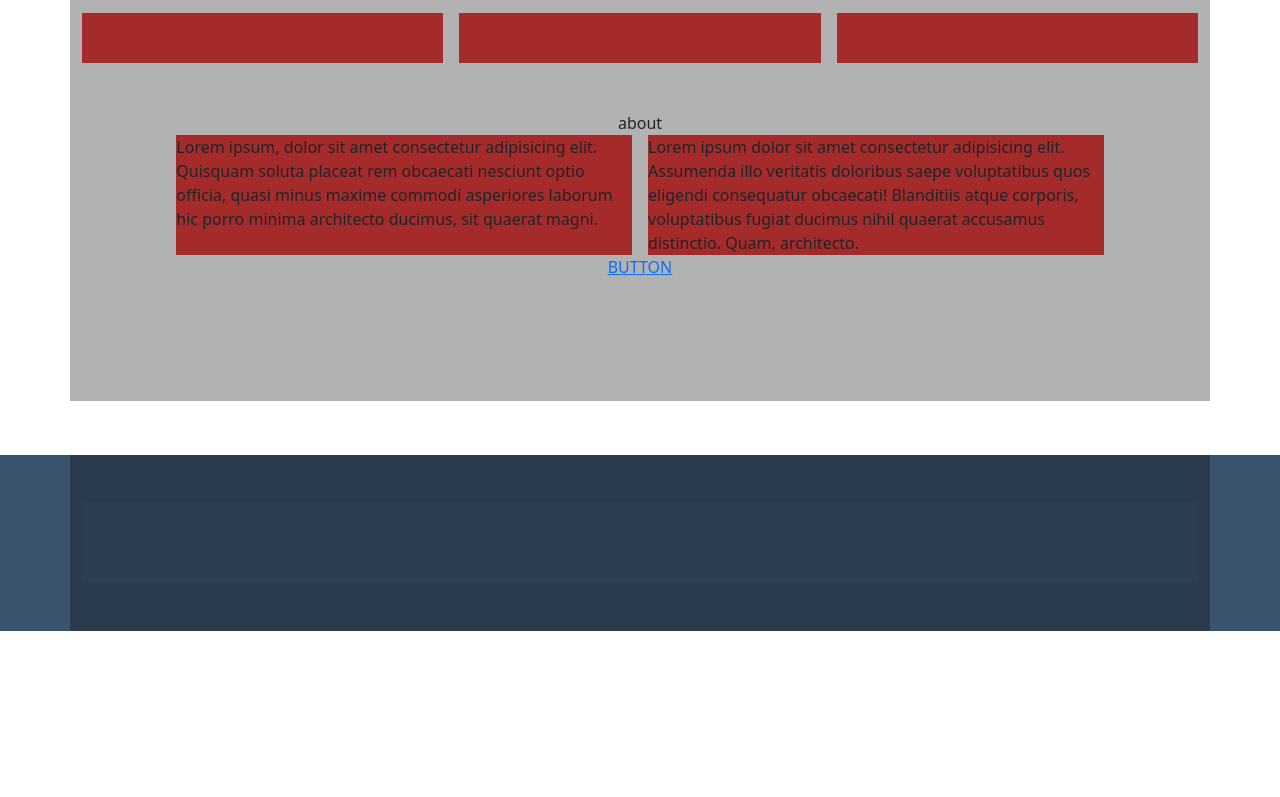
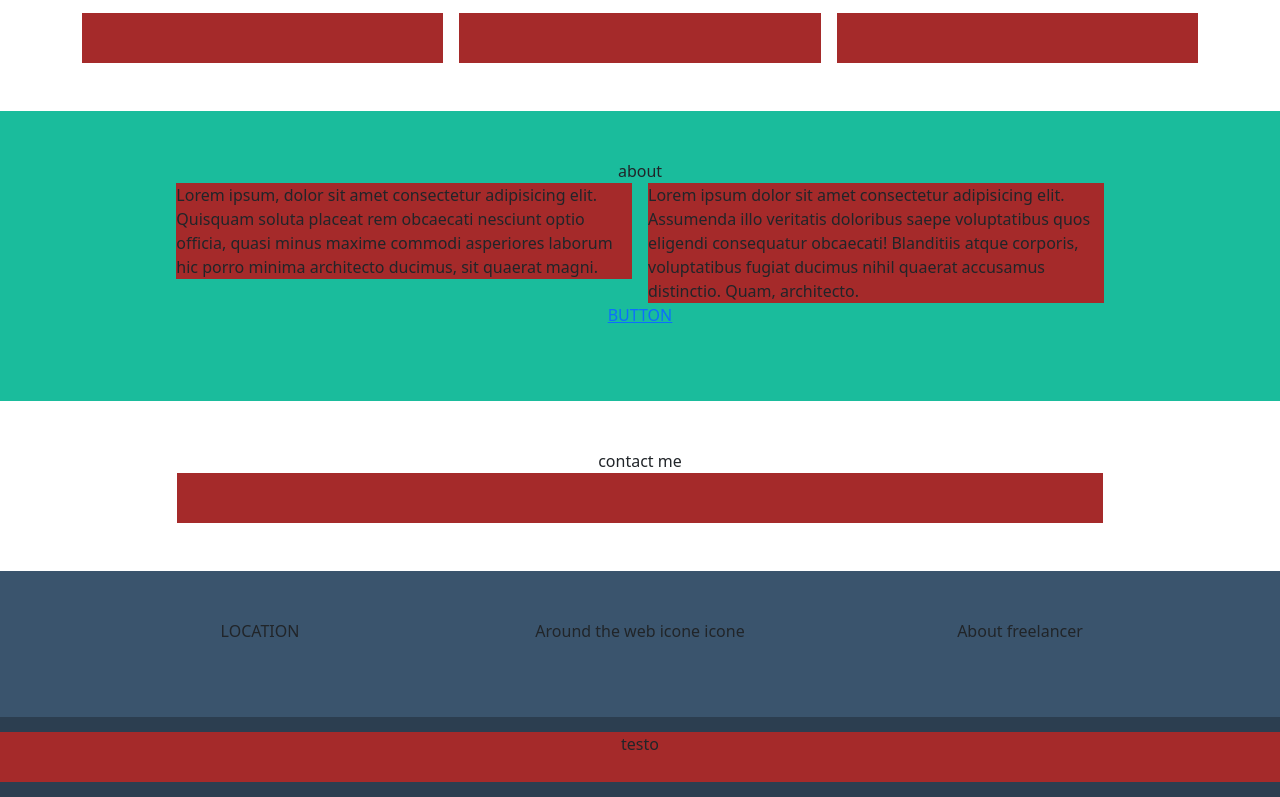
Before and after one commit to alessandraspalla/html-css-bootstrap-freelancer, a plain HTML site: page index.html in a window 1280 px wide. Shown: the part 549-1346 px from the top of the page. Before the commit the page ends 1180 px from the top, so only its background shows below. Drawn offline with nearby package versions, Linux system fonts and the light colour scheme.

Commit message:
macrostruttura

```diff
--- a/css/style.css
+++ b/css/style.css
@@ -26,10 +26,6 @@ footer {
     min-height: 150px;
 }
 
-.container {
-    background-color: rgba(0, 0, 0, .3);
-}
-
 [class*="col"] {
     min-height: 50px;
     /* border: 1.5px solid #000; */
@@ -37,6 +33,6 @@ footer {
 
 .item {
     width: 100%;
-    height: 100%;
+    min-height: 50px;
     background-color: brown;
 }
--- a/index.html
+++ b/index.html
@@ -11,8 +11,8 @@
 <body>
     <!-- header -->
     <header>
-        <div class="container">
-            <div class="row justify-content-between">
+        <div class="container h-100">
+            <div class="row h-100 justify-content-between align-items-center">
                 <div class="col-2">
                     <div class="item"></div>
                 </div>
@@ -69,8 +69,8 @@
     </section>
 
     <!-- sezione about -->
-    <section id="about py-5">
-        <div class="container">
+    <section id="about">
+        <div class="container py-5">
             <div class="title">
                 about
             </div>
@@ -98,16 +98,47 @@
     <!-- sezione contatti -->
     <section>
         <div class="container py-5">
-
+            <div class="title">
+                contact me
+            </div>
+            <div class="row justify-content-center">
+                <div class="col-8 col-md-10 col-lg-10">
+                    <div class="item"></div>
+                </div>
+            </div>
         </div>
     </section>
 
     <!-- footer -->
     <footer>
-        <div class="container py-5">
-
-            <!-- ultima sezione copyright -->
-            <div id="copyright">
+        <div class="container text-center py-5">
+            <div class="row row-cols-1 row-cols-md-3">
+                <div class="col">
+                    <div class="text">
+                        LOCATION
+                    </div>
+                </div>
+                <div class="col">
+                    <div class="text">
+                        Around the web
+                        icone icone
+                    </div>
+                </div>
+                <div class="col">
+                    <div class="text">
+                        About freelancer
+                    </div>
+                </div>
+            </div>
+        </div>
+        <!-- ultima sezione copyright -->
+        <div id="copyright">
+            <div class="row h-100 align-items-center text-center">
+                <div class="col">
+                    <div class="item">
+                        testo
+                    </div>
+                </div>
             </div>
         </div>
     </footer>
```
